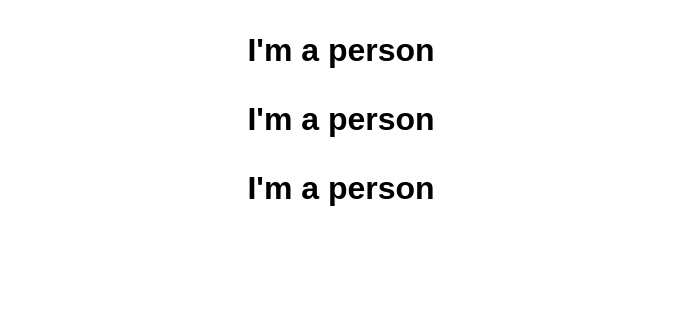
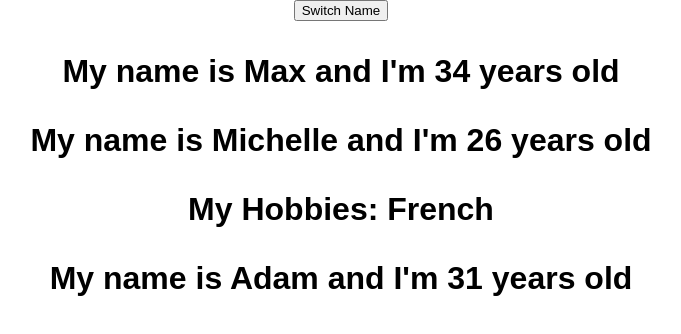
Before and after one commit to Jahazielvaz/ultimate-reactjs-practice, a React (Create React App) app in the folder academind-react-complete-guide/: page / in a window 1280 px wide. Shown: the top 334 px of the page, without its empty margins (299-980 px from the left). Built offline with nearby package versions, Linux system fonts and the light colour scheme.

Commit message:
Currently working on state

```diff
--- a/academind-react-complete-guide/src/App.js
+++ b/academind-react-complete-guide/src/App.js
@@ -4,12 +4,21 @@ import './App.css';
 import Person from './Person/Person';
 
 class App extends Component {
+  state = {
+    persons: [
+      {name: 'Max', age: 28},
+      {name: 'Vincent', age: 2},
+      {name: 'Valerie', age: 26}
+    ]
+  }
+
   render() {
     return (
       <div className="App">
-        <h1><Person /></h1>
-        <h1><Person /></h1>
-        <h1><Person /></h1>
+        <button>Switch Name</button>
+        <h1><Person name={this.state.persons[0].name} age="34" /></h1>
+        <h1><Person name="Michelle" age="26">My Hobbies: French</Person></h1>
+        <h1><Person name="Adam" age="31" /></h1>
       </div>
     );
   }
--- a/academind-react-complete-guide/src/Person/Person.js
+++ b/academind-react-complete-guide/src/Person/Person.js
@@ -1,9 +1,10 @@
 import React from 'react';
 
-const person = () => {
+const person = (props) => {
    return(
      <div>
-      <p>I'm a person</p>
+      <p>My name is {props.name} and I'm {props.age} years old</p>
+      <p>{props.children}</p>
     </div>
    )
 };
```
Also changed, not shown: 1 other file (tests, documents, lock files or other folders).
